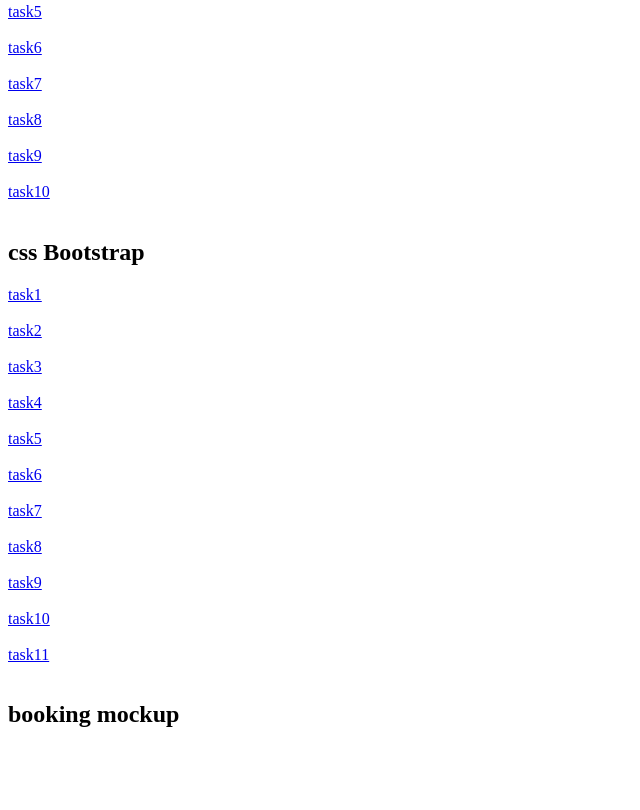
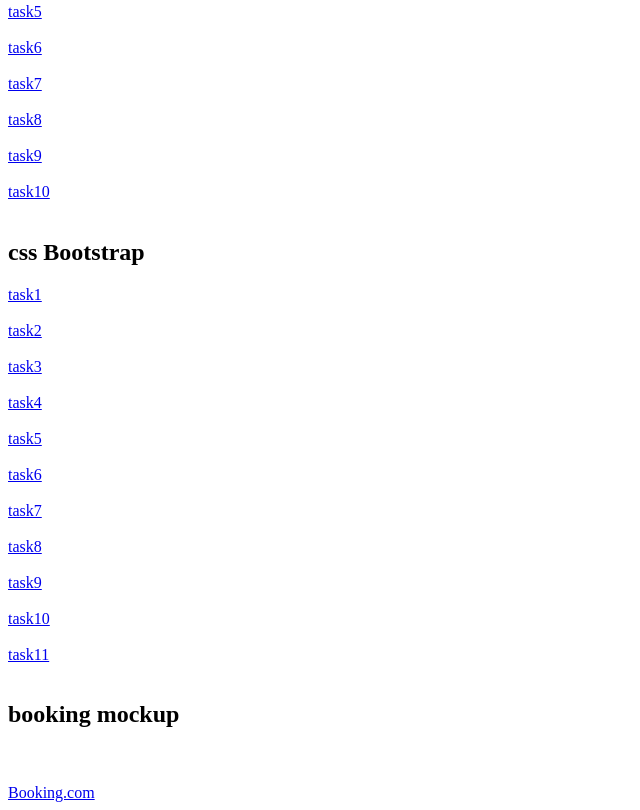
Before and after one commit to Razanhroub/Solve_html_css_task, a plain HTML site: page index.html in a window 1280 px wide. Shown: the part 5347-6157 px from the top of the page, without its empty margins (0-640 px from the left). Drawn offline with Linux system fonts and the light colour scheme; files that its build step writes are made by us from their sources.

Commit message:
Razan daily tasks  update

```diff
--- a/index.html
+++ b/index.html
@@ -191,7 +191,7 @@
 <a href="cssBootStrap/bs11.html">task11</a><br><br>
 
 <h2>booking mockup</h2><br><br>
-<a href="./cssFLex/Booking mockup/booking.html"></a>
+<a href="./cssFLex/Booking mockup/booking.html"> Booking.com</a>
 
 </body>
 </html>
```
